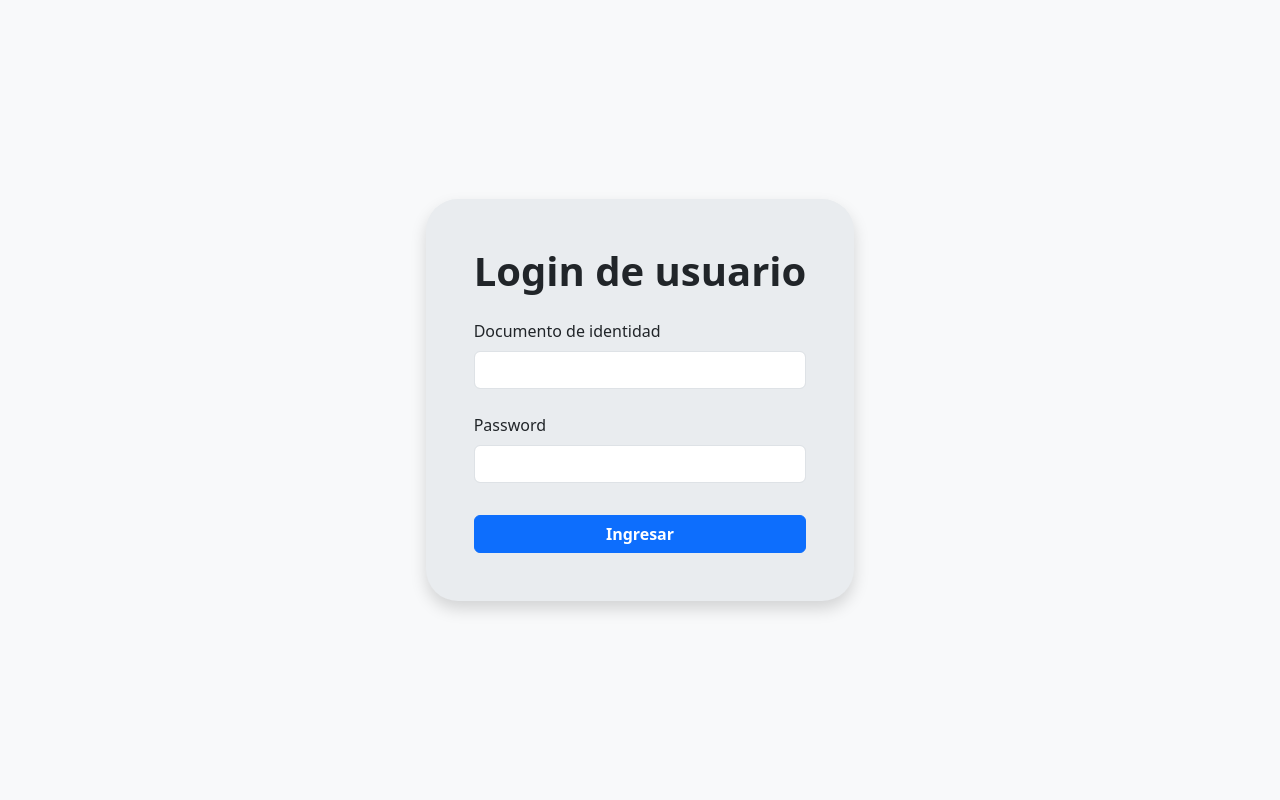
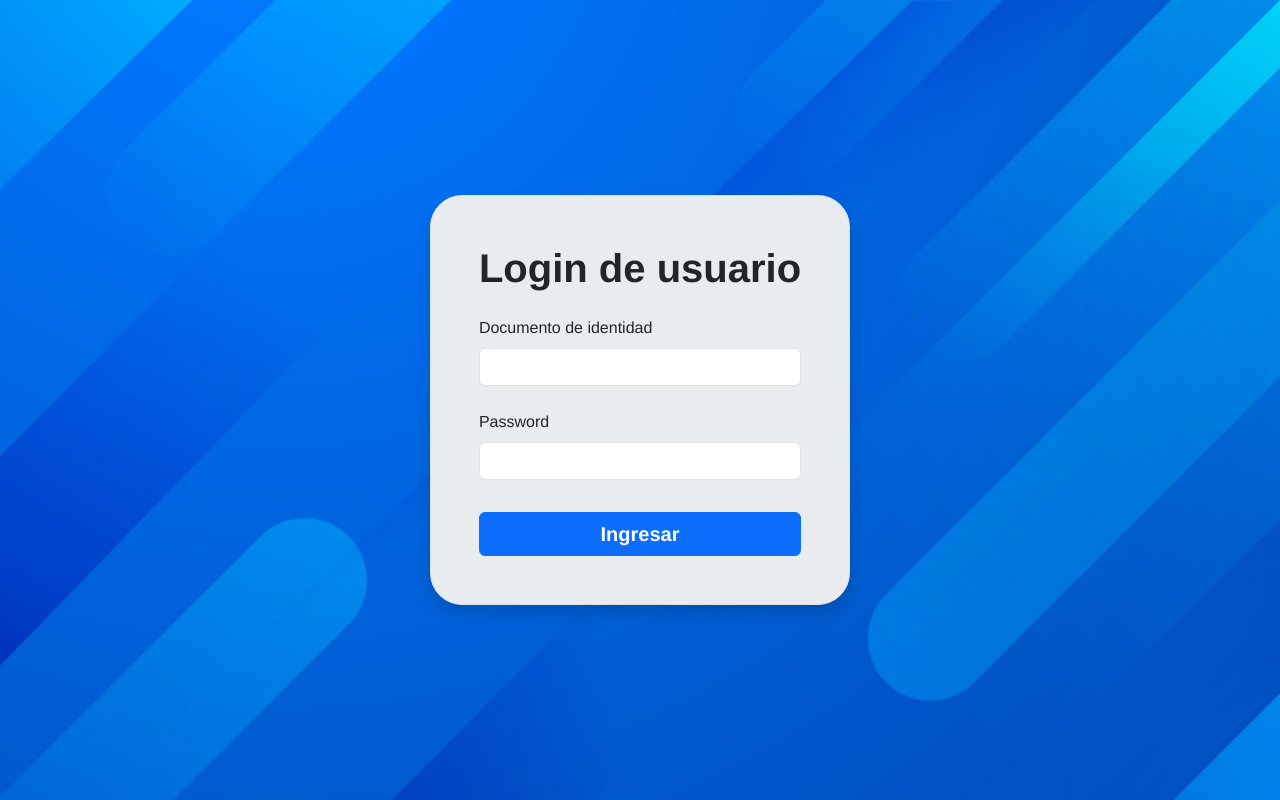
Before and after one commit to DanielRN-SOFT/ServiPlus, a PHP site: page /views/login.php in a window 1280 px wide. Run offline with PHP 8.4, Linux system fonts and the light colour scheme.

Commit message:
Modificacion de diseño con boostrap

```diff
--- a/assets/css/styles.css
+++ b/assets/css/styles.css
@@ -15,3 +15,11 @@
   background-attachment: fixed;
 
 }
+
+.bg-login{
+  background: url(../img/fondo_azul.jpg);
+  background-repeat: no-repeat;
+  background-size: cover;
+  background-attachment: fixed;
+  font-family: 'Franklin Gothic Medium', 'Arial Narrow', Arial, sans-serif;
+}
--- a/views/login.php
+++ b/views/login.php
@@ -6,12 +6,13 @@
     <meta name="viewport" content="width=device-width, initial-scale=1">
     <title>Login de usuario</title>
     <link href="https://cdn.jsdelivr.net/npm/bootstrap@5.3.8/dist/css/bootstrap.min.css" rel="stylesheet" integrity="sha384-sRIl4kxILFvY47J16cr9ZwB07vP4J8+LH7qKQnuqkuIAvNWLzeN8tE5YBujZqJLB" crossorigin="anonymous">
+   <link rel="stylesheet" href="../assets/css/styles.css">
 </head>
 
-<body>
-    <div class="row">
-        <div class="col-md-12 d-flex justify-content-center align-items-center min-vh-100  bg-body-tertiary">
-            <form action="../controllers/login.php" method="post" class="bg-body-secondary p-5 rounded-5 shadow ">
+<body class="bg-login">
+    <div class="row bg-login">
+        <div class="col-md-12 d-flex justify-content-center align-items-center min-vh-100">
+            <form action="../controllers/login.php" method="post" class="bg-body-secondary border p-5 rounded-5 shadow ">
                 <div class="mb-3">
                     <h1 class="fw-bold text-center mb-4">Login de usuario</h1>
                     <label for="exampleInputEmail1" class="form-label">Documento de identidad</label>
@@ -21,7 +22,7 @@
                     <label for="exampleInputPassword1" class="form-label">Password</label>
                     <input type="password" class="form-control" id="exampleInputPassword1" name="password">
                 </div>
-                <button type="submit" class="btn btn-primary w-100 mt-3 fw-bold">Ingresar</button>
+                <button type="submit" class="btn btn-primary w-100 mt-3 fs-5 fw-bold">Ingresar</button>
             </form>
         </div>
     </div>
```
Also changed, not shown: assets/img/fondo_azul.jpg (added).
